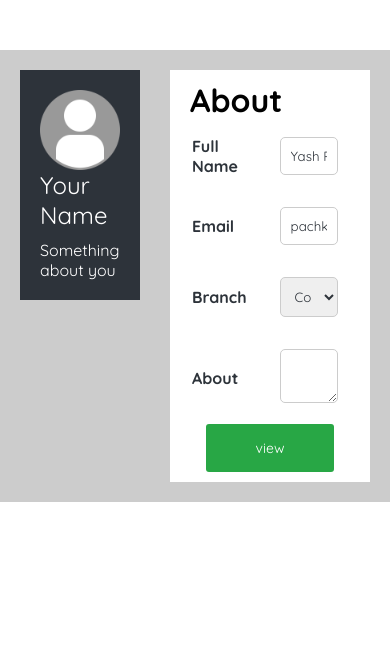
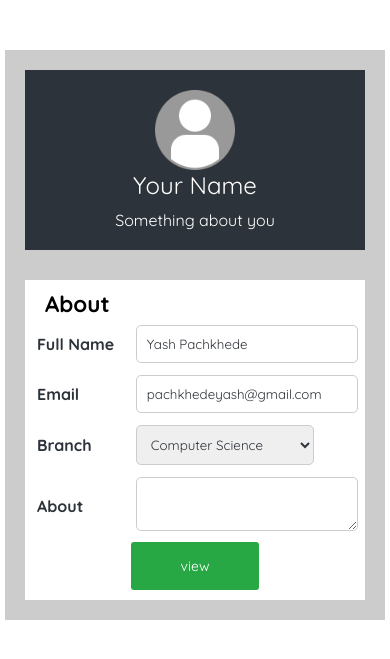
Before and after one commit to Lakshyapachkhede/StudentAttendenceManagmentSystem, a PHP site: page /attendence/teacher/profile.php?id=7&action=view in a window 390 px wide. Shown: the part 64-723 px from the top of the page. Run offline with PHP 8.4, Linux system fonts and the light colour scheme; a user stored in the database is signed in; data comes from the database, SQL or seed files in the repository; data that the repository does not hold is empty.

Commit message:
fixed responsive design

```diff
--- a/css/style.css
+++ b/css/style.css
@@ -263,6 +263,7 @@ position: relative;
 	gap: 30px;
 	margin-top: 50px;
 	padding: 20px;
+	flex-direction: column;
 }
 
 .profile-left{
@@ -285,6 +286,7 @@ position: relative;
 .profile-left .profile-name{
 	color: white;
 	font-size: 24px;
+	text-align: center;
 }
 
 .profile-bio{
@@ -311,6 +313,7 @@ position: relative;
 
 .profile-table td{
 	padding: 10px;
+
 }
 
 .text-dark{
@@ -397,6 +400,7 @@ select {
 	transition: transform 0.4s ease, opacity 0.3s ease;
 	opacity: 0;
 	pointer-events: none;
+	max-width: 93vw;
 
 }
 
@@ -536,5 +540,48 @@ align-items: start;
 	.nav-icon-hide{
 		display: initial;
 	}
+	.form-create-class{
+		width: 100%;
+	}
 
 }
+
+
+@media only screen and (max-width: 600px) {
+	.user-row{
+		flex-direction: column;
+		gap: 10px;
+		justify-content: initial;
+		align-items: initial;
+	}
+
+	.user-row-right{
+		justify-content: initial;
+	}
+	.container{
+		padding: 0 5px;
+	}
+	h1{
+		font-size: 1.4rem;
+	}
+	.class{
+		padding: 10px
+	}
+	.class-name-date{
+		flex-direction: column;
+		gap: 5px;
+	}
+	.form{
+		width: initial;
+		margin: 5px;
+	}
+
+	.f-input{
+		width: 100%
+	}
+	.form-profile-update td{
+		padding: 0px
+	}
+
+
+}
--- a/student/profile.php
+++ b/student/profile.php
@@ -81,11 +81,9 @@ function checkProfileExists($conn, $id)
 
 
 	if($result->num_rows > 0){
-		echo "true";
 		return true;
 	}
 
-		echo "fasle";
 	return false;
 }
 
@@ -295,7 +293,7 @@ $stmt->close();
 
 				</div>
 
-				<form class="profile-right" method="post" accept="<?= $_SERVER['PHP_SELF'] ?>">
+				<form class="profile-right form-profile-update" method="post" accept="<?= $_SERVER['PHP_SELF'] ?>">
 					<h1 class="ml10">About</h1>
 					<input type="hidden" name="id" value="<?= $id ?>">
 					<table class="profile-table" style="width:100%;">
--- a/teacher/class.php
+++ b/teacher/class.php
@@ -18,7 +18,7 @@ $teacher_name = $conn->query("SELECT name from user WHERE id = $teacher_id")->fe
 
 
 
-$message = "Link Copied to Clipboard";
+$message = "Link Copied to Clipboard.";
 
 
 ?>
@@ -43,7 +43,7 @@ $message = "Link Copied to Clipboard";
 
 				<div class="d-f jc-sb  mb10 ai-c">
 
-					<div class="d-f g-10">
+					<div class="d-f g-10 class-name-date">
 						<a class = "link"href="profile.php?id=<?=$teacher_id?>"><?= $teacher_name ?></a>
 						<p> <?php echo (new DateTime($class_data["date_created"]))->format('F j, Y'); ?></p>
 					</div>
--- a/teacher/create_class.php
+++ b/teacher/create_class.php
@@ -48,7 +48,7 @@ if ($_SERVER['REQUEST_METHOD'] == "POST"){
 
 	<div class="container mt40">
 
-		<form class="form f-l d-f-col" action="create_class.php" method="POST">
+		<form class="form f-l d-f-col form-create-class" action="create_class.php" method="POST">
 
 			<h1 class="tac mb10">Create Class</h1>
 
--- a/teacher/profile.php
+++ b/teacher/profile.php
@@ -265,7 +265,7 @@ $stmt->close();
 
 				</div>
 
-				<form class="profile-right" method="post" accept="<?= $_SERVER['PHP_SELF'] ?>">
+				<form class="profile-right form-profile-update" method="post" accept="<?= $_SERVER['PHP_SELF'] ?>">
 					<h1 class="ml10">About</h1>
 					<input type="hidden" name="id" value="<?= $id ?>">
 					<table class="profile-table" style="width:100%;">
```
Lines whose indentation alone changed are shown as unchanged.
